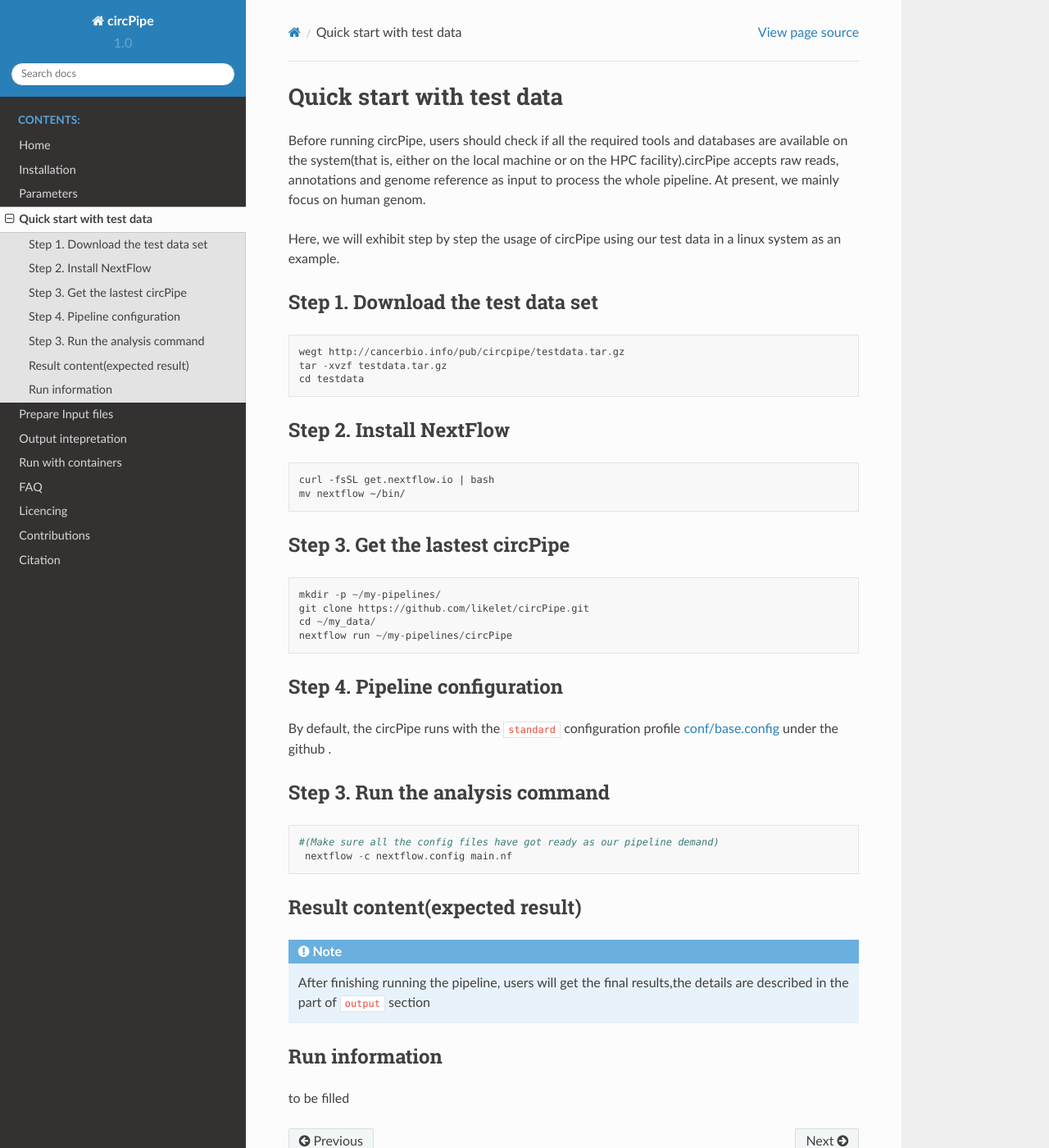
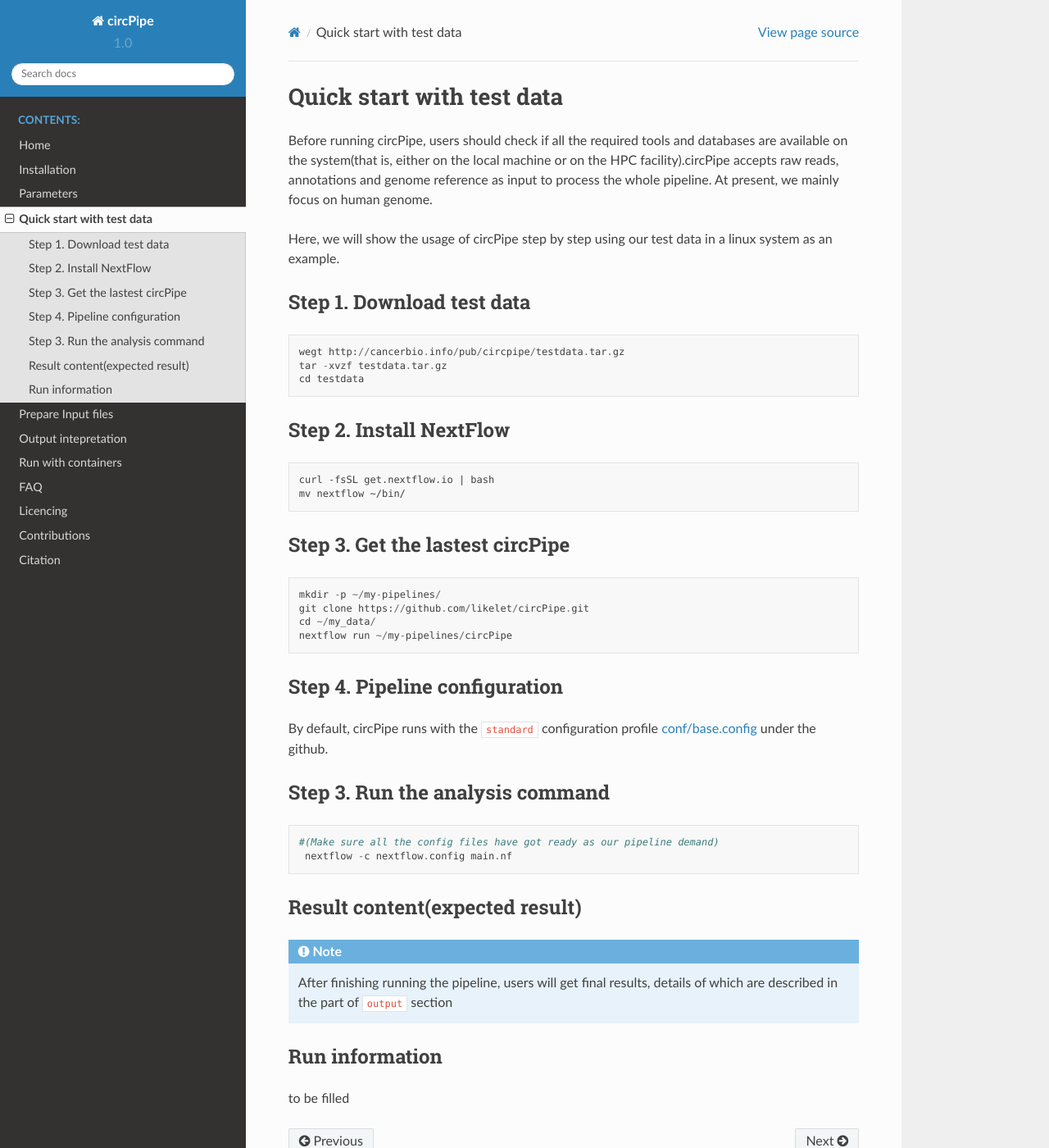
Before and after one commit to likelet/circPipe, a Sphinx documentation site: the page built from docs/contents/runtest.rst, in a window 1280 px wide and 1400 px high. Shown: the whole window at 82% size. Built offline with Sphinx 7.4.7 and the Read the Docs theme 2.0.0, drawn with Linux system fonts in a browser that asks for light colours.

Commit message:
Update runtest.rst

```diff
--- a/docs/contents/runtest.rst
+++ b/docs/contents/runtest.rst
@@ -5,12 +5,12 @@
 and databases are available on the system(that is, either on the local
 machine or on the HPC facility).circPipe accepts raw reads, annotations
 and genome reference as input to process the whole pipeline. At present,
-we mainly focus on human genom.
+we mainly focus on human genome.
 
-Here, we will exhibit step by step the usage of circPipe using our test
+Here, we will show the usage of circPipe step by step using our test
 data in a linux system as an example.
 
-Step 1. Download the test data set
+Step 1. Download test data
 ----------------------------------
 
 ::
@@ -40,8 +40,8 @@
 Step 4. Pipeline configuration
 ------------------------------
 
-By default, the circPipe runs with the ``standard`` configuration
-profile `conf/base.config <https://github.com/likelet/circPipe/blob/master/conf/base.config>`_ under the github .
+By default, circPipe runs with the ``standard`` configuration
+profile `conf/base.config <https://github.com/likelet/circPipe/blob/master/conf/base.config>`_ under the github.
 
 Step 3. Run the analysis command
 --------------------------------
@@ -54,7 +54,7 @@
 Result content(expected result)
 -------------------------------
 
-.. note:: After finishing running the pipeline, users will get the final results,the details are described in the part of ``output`` section
+.. note:: After finishing running the pipeline, users will get final results, details of which are described in the part of ``output`` section
 
 
 Run information
```
